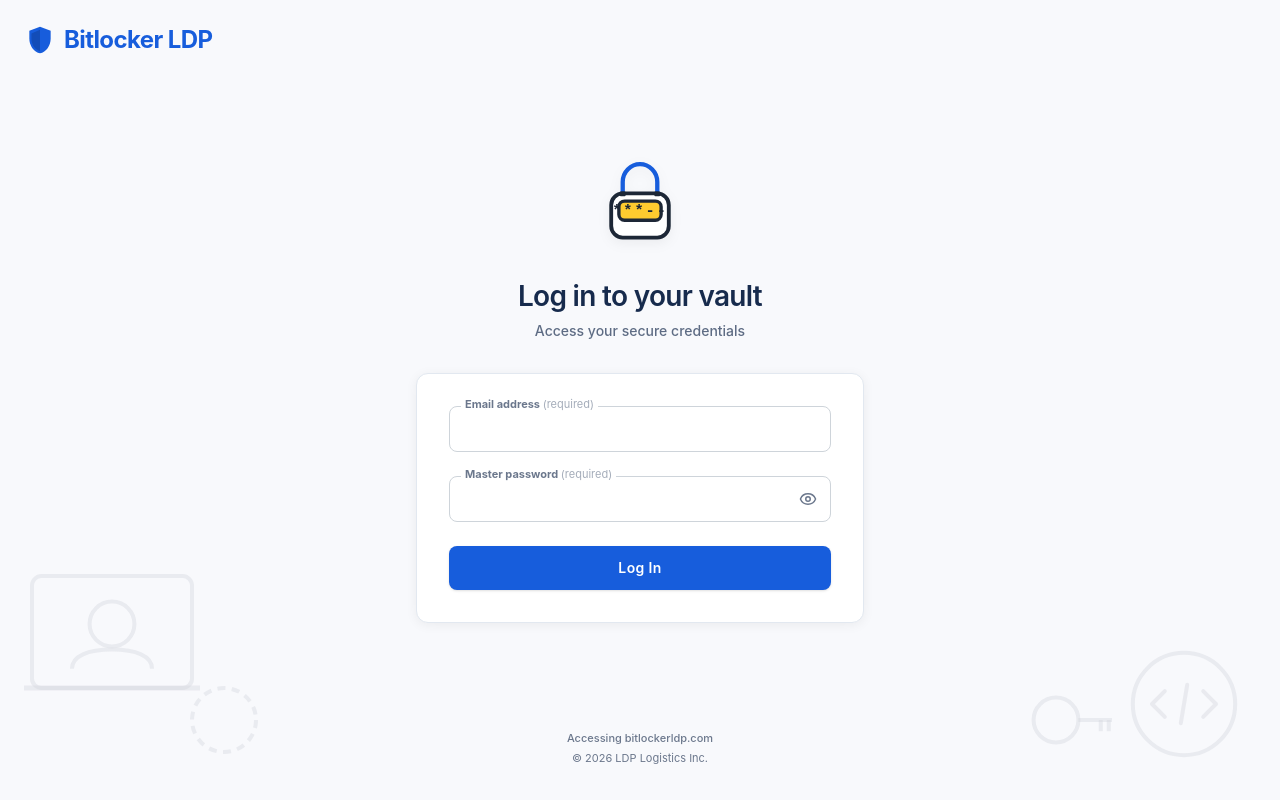
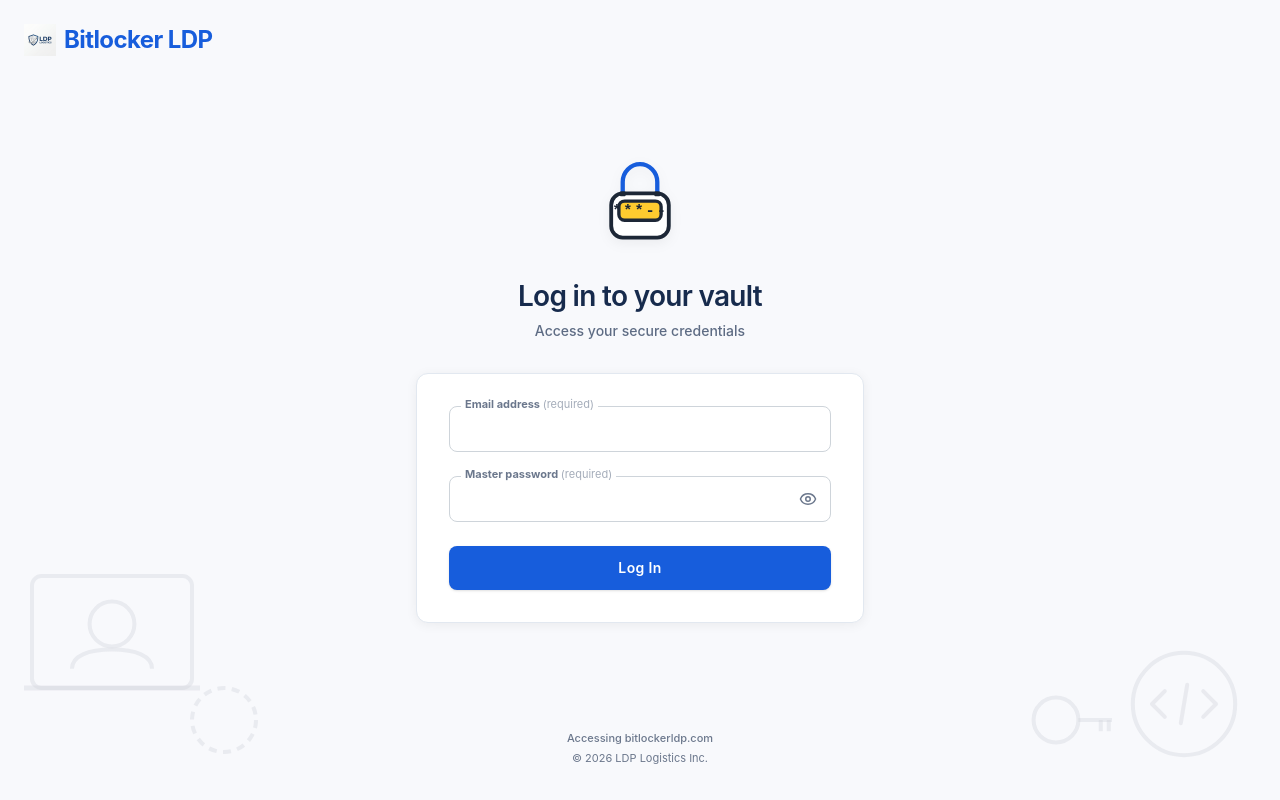
Before and after one commit to Arbaz2219/LDP-Vault, a React (Vite) app in the folder frontend/: page /login in a window 1280 px wide. Built offline with nearby package versions, Linux system fonts and the light colour scheme; no server answers.

Commit message:
Update LDP Logistics corporate logo and favicon brand assets

```diff
--- a/frontend/index.html
+++ b/frontend/index.html
@@ -2,7 +2,7 @@
 <html lang="en">
   <head>
     <meta charset="UTF-8" />
-    <link rel="icon" type="image/svg+xml" href="/favicon.svg?v=2" />
+    <link rel="icon" type="image/png" href="/favicon.png" />
     <meta name="viewport" content="width=device-width, initial-scale=1.0" />
     <title>Bitlocker LDP</title>
   </head>
--- a/frontend/src/components/LDPLogo.tsx
+++ b/frontend/src/components/LDPLogo.tsx
@@ -1,17 +1,13 @@
 import React from 'react';
+import ldpLogoUrl from '../assets/ldp_logo.png';
 
 const LDPLogo: React.FC<{ className?: string }> = ({ className = "w-8 h-8" }) => {
   return (
-    <svg className={className} viewBox="0 0 24 24" fill="none" xmlns="http://www.w3.org/2000/svg">
-      <path
-        d="M12 2L4 5V11C4 16.19 7.41 21.05 12 22C16.59 21.05 20 16.19 20 11V5L12 2Z"
-        fill="#175ddc"
-      />
-      <path
-        d="M12 4.4L5.6 7.1V11.2C5.6 15.35 8.33 19.24 12 20.4V4.4Z"
-        fill="#134db8"
-      />
-    </svg>
+    <img
+      src={ldpLogoUrl}
+      alt="LDP Logo"
+      className={`${className} object-contain`}
+    />
   );
 };
 
--- a/frontend/src/components/Layout.tsx
+++ b/frontend/src/components/Layout.tsx
@@ -24,7 +24,7 @@ const Layout: React.FC<{ children: React.ReactNode }> = ({ children }) => {
       {/* Sidebar */}
       <aside className="w-64 bg-[#175ddc] text-white flex flex-col shrink-0">
         <div className="p-4 flex items-center gap-2 mb-4">
-          <LDPLogo className="w-8 h-8 brightness-0 invert" />
+          <LDPLogo className="h-8 w-auto brightness-0 invert" />
           <div>
             <h1 className="font-bold text-lg leading-tight">Bitlocker LDP</h1>
             <p className="text-[10px] opacity-80 uppercase tracking-wider font-semibold">Password Manager</p>
--- a/frontend/src/pages/AdminConsole.tsx
+++ b/frontend/src/pages/AdminConsole.tsx
@@ -148,7 +148,7 @@ const AdminConsole: React.FC = () => {
       {/* Header */}
       <div className="flex items-center justify-between px-8 py-4 border-b border-gray-100">
         <div className="flex items-center gap-2">
-           <LDPLogo className="w-8 h-8" />
+           <LDPLogo className="h-8 w-auto" />
            <h1 className="text-2xl font-medium text-gray-800">LDP Logistics, Inc</h1>
         </div>
         <div className="flex items-center gap-4">
--- a/frontend/src/pages/Dashboard.tsx
+++ b/frontend/src/pages/Dashboard.tsx
@@ -615,7 +615,7 @@ const Dashboard: React.FC = () => {
             </div>
           ) : filteredItems.length === 0 ? (
             <div className="flex flex-col items-center justify-center py-20 text-gray-300">
-              <LDPLogo className="mb-6 opacity-20 w-16 h-16 grayscale" />
+              <LDPLogo className="mb-6 opacity-20 h-16 w-auto grayscale" />
               <p className="text-gray-400">Nothing to show here.</p>
             </div>
           ) : (
--- a/frontend/src/pages/Login.tsx
+++ b/frontend/src/pages/Login.tsx
@@ -48,7 +48,7 @@ const Login: React.FC = () => {
       {/* Top Left Brand Header */}
       <header className="p-6 z-10">
         <div className="flex items-center gap-2 text-[#175ddc] hover:opacity-90 transition-opacity cursor-pointer">
-          <LDPLogo className="w-8 h-8" />
+          <LDPLogo className="h-8 w-auto" />
           <span className="text-2xl font-bold tracking-tight text-[#175ddc]">Bitlocker LDP</span>
         </div>
       </header>
--- a/frontend/src/pages/VaultLock.tsx
+++ b/frontend/src/pages/VaultLock.tsx
@@ -23,7 +23,7 @@ const VaultLock: React.FC = () => {
       {/* Top Left Brand Header */}
       <header className="p-6 z-10">
         <div className="flex items-center gap-2 text-[#175ddc] hover:opacity-90 transition-opacity cursor-pointer">
-          <LDPLogo className="w-8 h-8" />
+          <LDPLogo className="h-8 w-auto" />
           <span className="text-2xl font-bold tracking-tight text-[#175ddc]">Bitlocker LDP</span>
         </div>
       </header>
```
Also changed, not shown: frontend/public/favicon.png (added), frontend/src/assets/ldp_logo.png (added).
